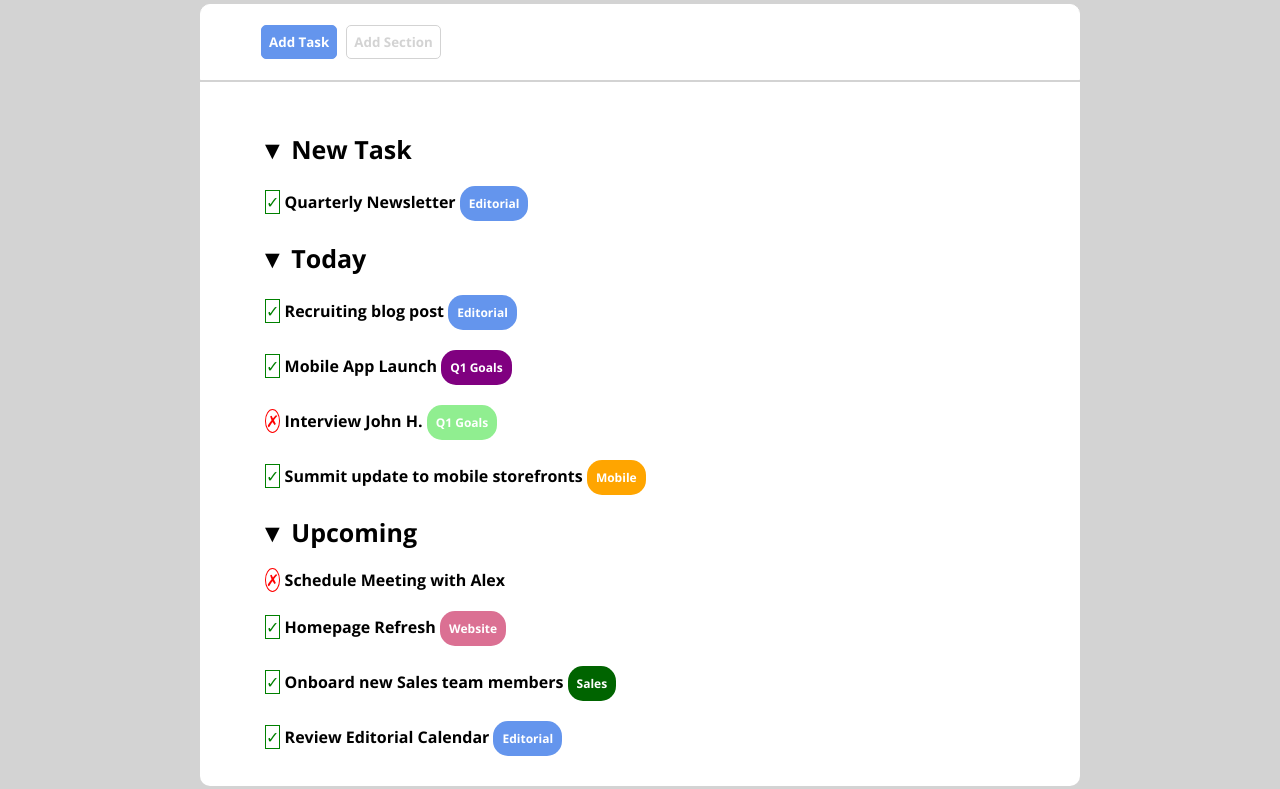
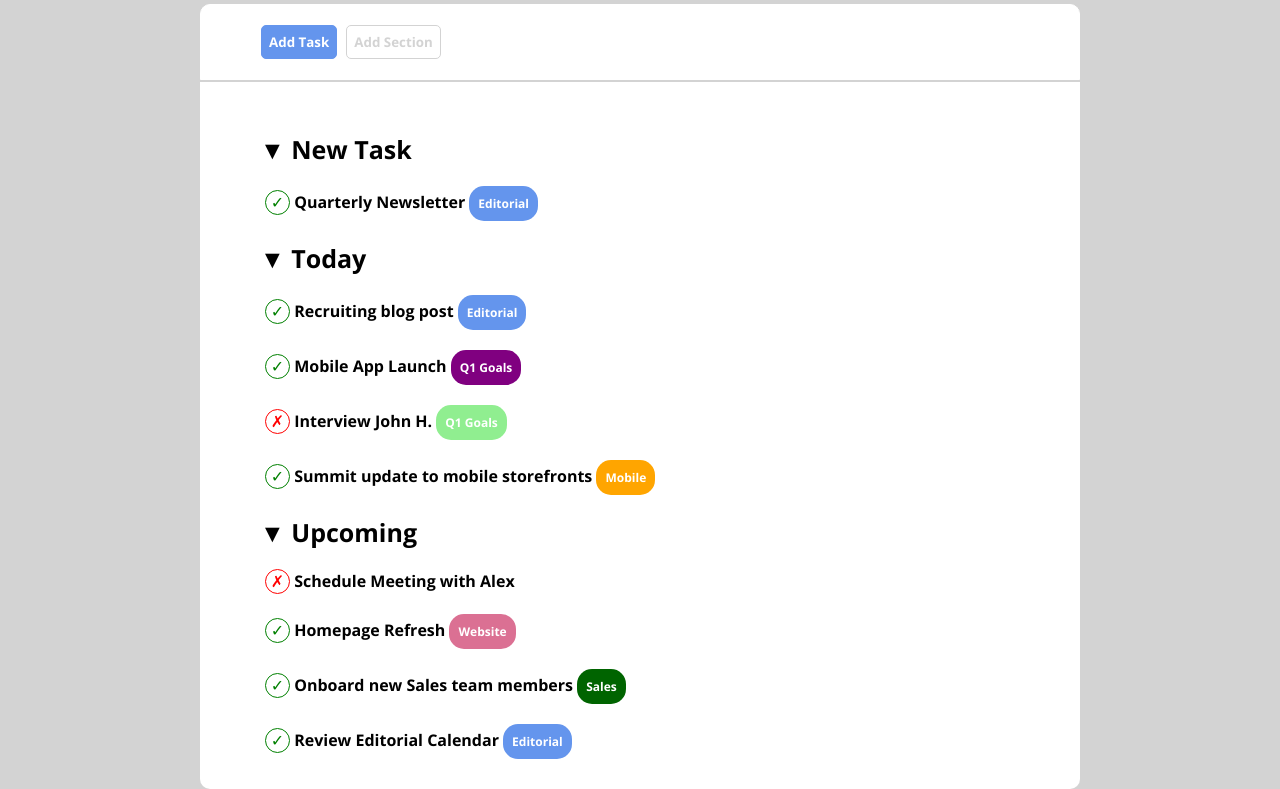
Before and after one commit to Giovanni-Palmitessa/html-css-toboolist, a plain HTML site: page index.html in a window 1280 px wide. Shown: the part 112-901 px from the top of the page. Drawn offline with nearby package versions, Linux system fonts and the light colour scheme.

Commit message:
final version

```diff
--- a/assets/style.css
+++ b/assets/style.css
@@ -74,9 +74,12 @@ nav{
 .checkbox{
     color: green;
     border: 1px solid green;
-    /*border-radius: 50%;*/
+    border-radius: 50%;
     margin-left: 35px;
-    width: 10px;
+    width: 25px;
+    height: 25px;
+    text-align: center;
+    display: inline-block;
 }
 
 .note{
@@ -105,6 +108,10 @@ nav{
     border: 1px solid red;
     border-radius: 50%;
     margin-left: 35px;
+    width: 25px;
+    height: 25px;
+    text-align: center;
+    display: inline-block;
 }
 
 .orange{
```
